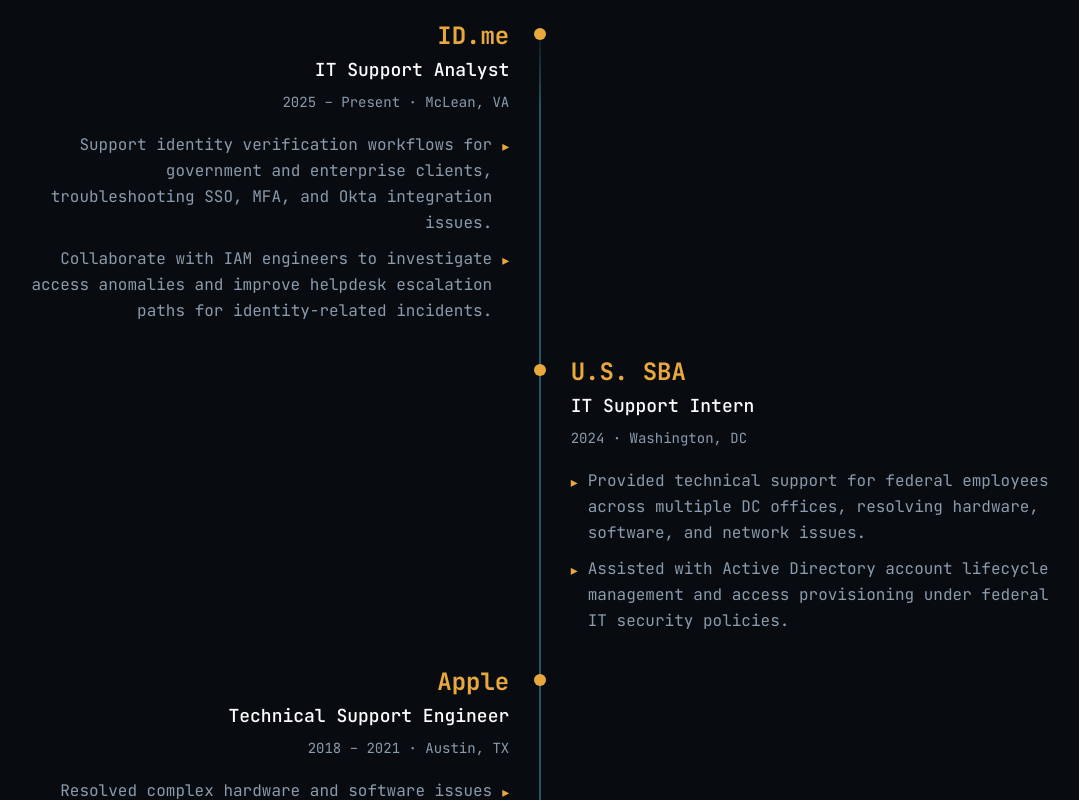
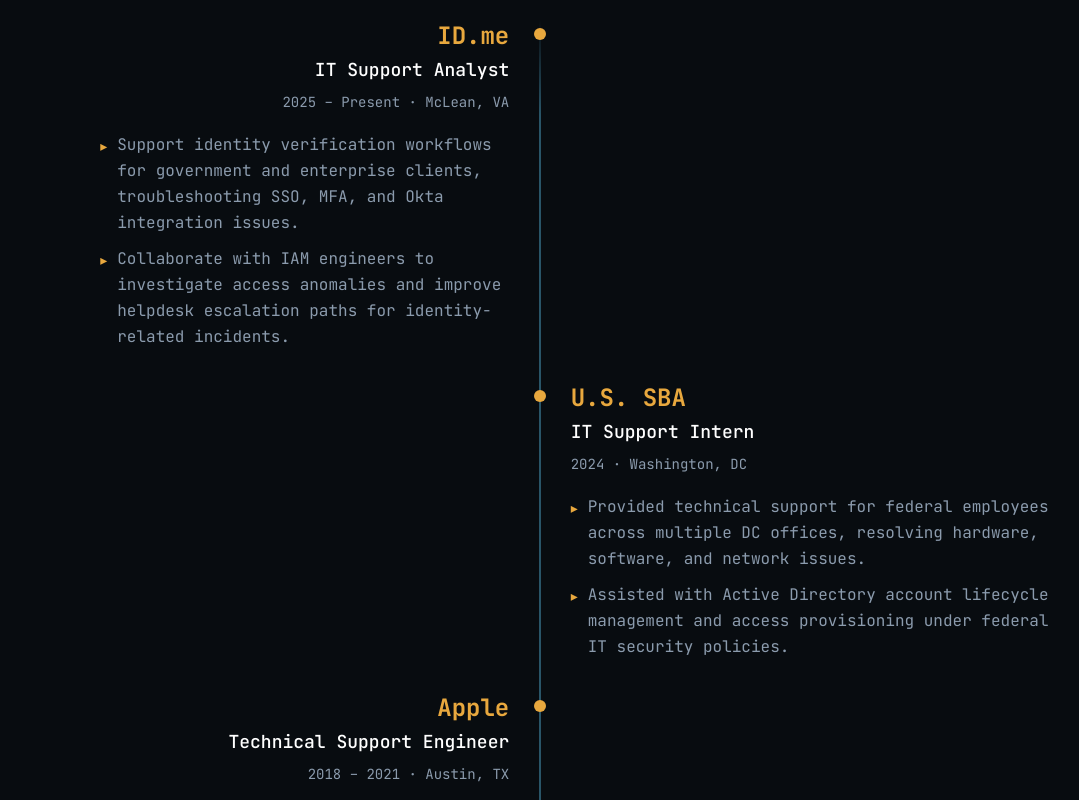
Before and after one commit to cjparker102/cjparker102-dev, a Next.js app: page / in a window 1280 px wide. Shown: the part 1840-2640 px from the top of the page, without its empty margins (100-1179 px from the left). Built offline with nearby package versions, Linux system fonts and the light colour scheme.

Commit message:
fix bullet text alignment to left-aligned
Left-side bullets: removed flex-row-reverse/text-right, replaced
with ml-auto w-[85%] so bullets sit in the right portion of the
left column while staying left-aligned for readability

```diff
--- a/app/components/Experience.tsx
+++ b/app/components/Experience.tsx
@@ -119,11 +119,11 @@
                       <p className={`text-muted text-sm font-mono mb-5 ${onRight ? "" : "md:text-right"}`}>
                         {job.dates} · {job.location}
                       </p>
-                      <ul className={`flex flex-col gap-2.5 ${onRight ? "" : "md:items-end"}`}>
+                      <ul className={`flex flex-col gap-2.5 ${onRight ? "" : "md:ml-auto md:w-[85%]"}`}>
                         {job.bullets.map((b, j) => (
                           <li
                             key={j}
-                            className={`flex items-start gap-2.5 text-base leading-relaxed ${onRight ? "" : "md:text-right md:flex-row-reverse"}`}
+                            className="flex items-start gap-2.5 text-base leading-relaxed"
                           >
                             <span className="text-teal mt-1 flex-shrink-0 text-sm">▸</span>
                             <span className="text-muted">{b}</span>
```
